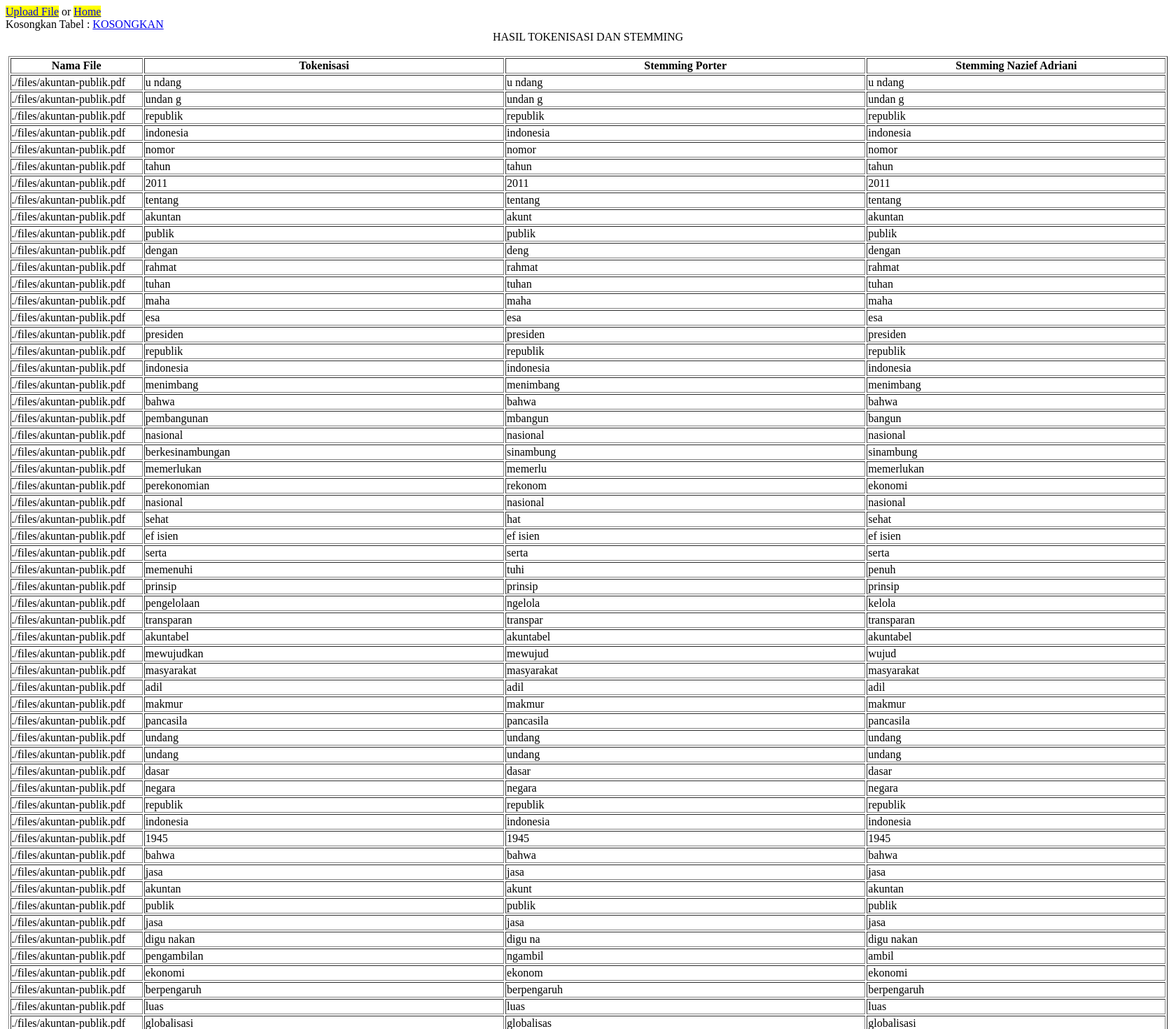
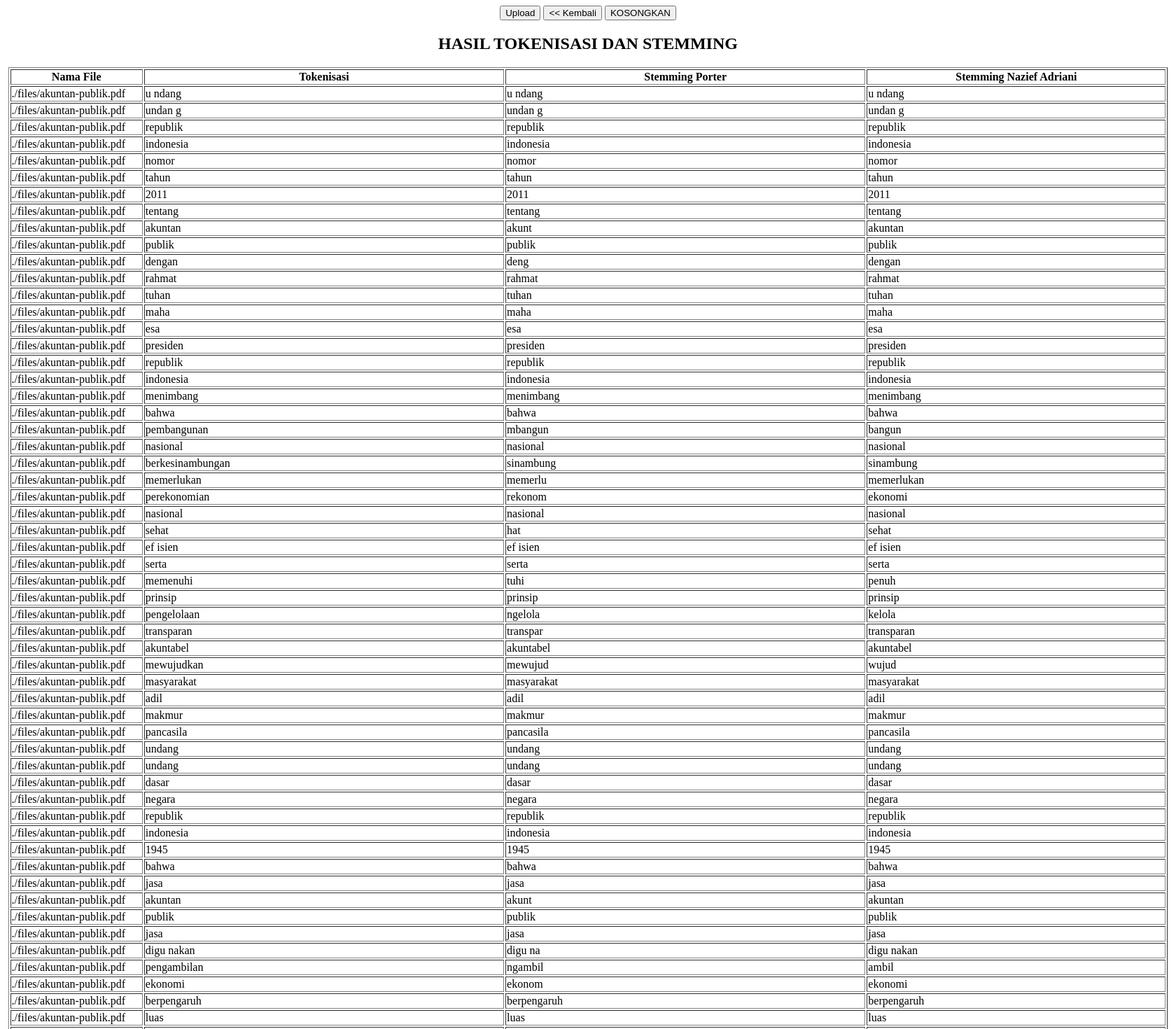
Before and after one commit to bagasdhika/dbstbi2, a PHP site: page /hasil_tokenisasi.php in a window 1680 px wide. Shown: the top 1470 px of the page at 70% size. Run offline with PHP 8.4, Linux system fonts and the light colour scheme; data comes from the database, SQL or seed files in the repository.

Commit message:
Update hasil_tokenisasi.php

```diff
--- a/hasil_tokenisasi.php
+++ b/hasil_tokenisasi.php
@@ -9,14 +9,11 @@ $host = 'localhost';
   $find_db = mysql_select_db($database) ;
 ?>
 
+<center>
+<a href="upload.php"><input type="button" value="Upload"/></a> <a href="index.php"><input type="button" value="<< Kembali"/></a>
+<a href="empty.php"><input type="button" value="KOSONGKAN"/></a>
+<h2>HASIL TOKENISASI DAN STEMMING</h2>
 
-<a href="upload.php" style="background-color:yellow">Upload File</a> or <a href="index.php" style="background-color:yellow">Home</a><br>
-<a>Kosongkan Tabel : </a> <a href="empty.php" color="red"> KOSONGKAN </a>
-
-<center>
-HASIL TOKENISASI DAN STEMMING
-<br>
-<br>
 
 <!-- ///////////////////////////// Script untuk membuat tabel///////////////////////////////// -->
 
```
